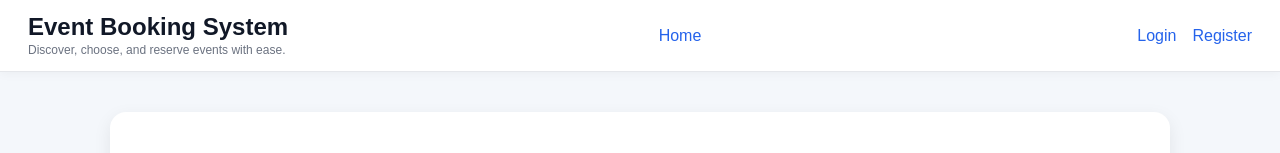
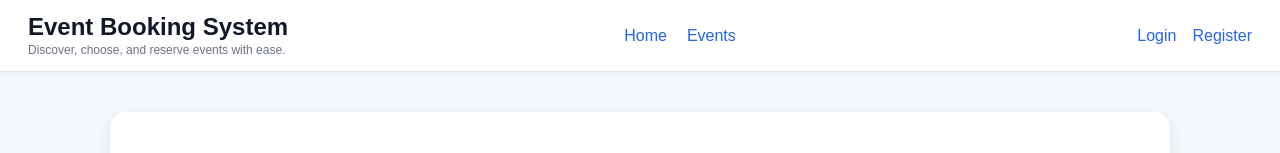
Before and after one commit to Behumble437/EBS-FirstRelease-Frontend-, a React (Vite) app: page / in a window 1280 px wide. Shown: the top 153 px of the page. Built offline with nearby package versions, Linux system fonts and the light colour scheme; no server answers.

Commit message:
edit navbar

```diff
--- a/src/components/Navbar.jsx
+++ b/src/components/Navbar.jsx
@@ -23,6 +23,7 @@ export default function Navbar() {
 
       <div className="navbar-center">
         <Link to="/">Home</Link>
+        <Link to="/events">Events</Link>
       </div>
 
       <div className="navbar-right">
@@ -40,6 +41,7 @@ export default function Navbar() {
           <>
             <Link to="/login">Login</Link>
             <Link to="/register">Register</Link>
+
           </>
         ) : (
           <button onClick={handleLogout}>Logout</button>
```
